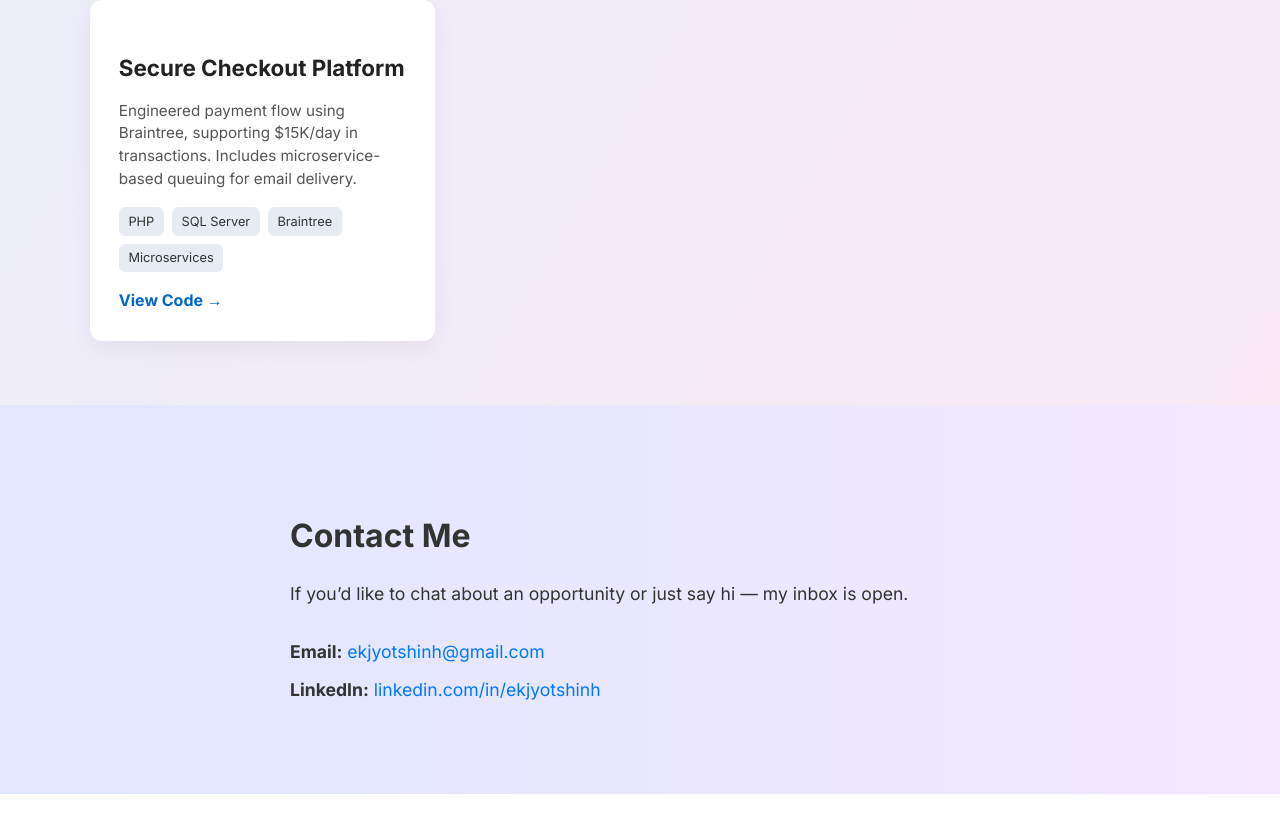
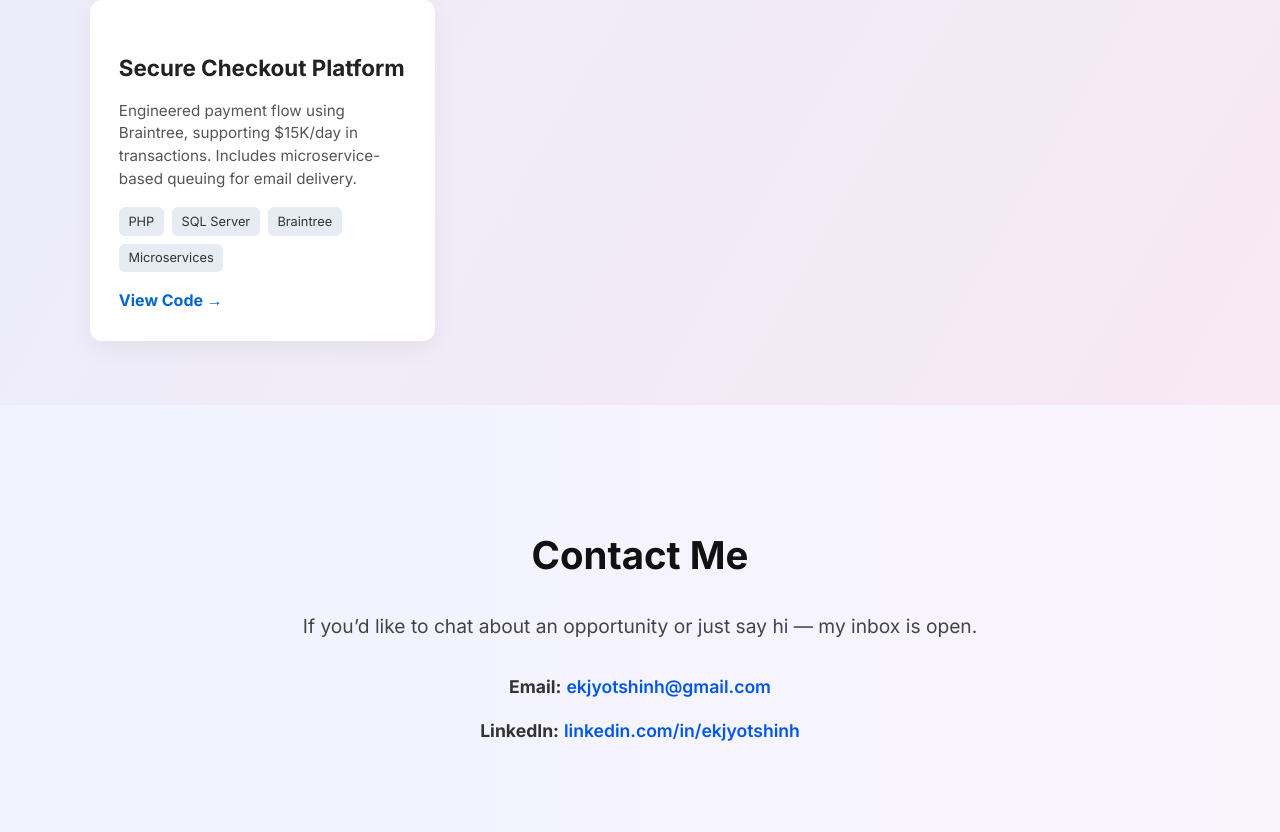
Before and after one commit to ekjyotshinh/portfolio, a React (Vite) app: page / in a window 1280 px wide. Shown: the part 3232-4064 px from the top of the page. Before the commit the page ends 4026 px from the top, so only its background shows below. Built offline with nearby package versions, Linux system fonts and the light colour scheme.

Commit message:
contact me UI updates

```diff
--- a/src/components/Contact/Contact.css
+++ b/src/components/Contact/Contact.css
@@ -1,38 +1,49 @@
 .contact {
-    padding: 80px 20px;
-    background: linear-gradient(to right, #e0e7ff, #f3e8ff);
-    color: #333;
-    text-align: left;
+  padding: 90px 20px;
+  background: linear-gradient(90deg, #f0f3ff, #f9f4ff);
+  color: #222;
+  text-align: center;
 }
 
 .contact-content {
-    max-width: 700px;
-    margin: 0 auto;
+  max-width: 680px;
+  margin: 0 auto;
 }
 
 .contact h2 {
-    font-size: 2rem;
-    margin-bottom: 20px;
+  font-size: 2.4rem;
+  margin-bottom: 25px;
+  font-weight: 700;
+  color: #111;
 }
 
 .contact p {
-    font-size: 1.1rem;
-    line-height: 1.6;
+  font-size: 1.2rem;
+  line-height: 1.7;
+  color: #444;
+  margin-bottom: 1.8rem;
 }
 
 .contact-details {
-    margin-top: 30px;
+  margin-top: 30px;
 }
 
 .contact-details p {
-    margin: 10px 0;
+  margin: 14px 0;
+  font-size: 1.1rem;
+  font-weight: 500;
+  color: #333;
 }
 
 .contact-details a {
-    color: #0077ff;
-    text-decoration: none;
+  color: #0057e7;
+  text-decoration: none;
+  font-weight: 600;
+  transition: color 0.3s ease;
 }
 
-.contact-details a:hover {
-    text-decoration: underline;
+.contact-details a:hover,
+.contact-details a:focus-visible {
+  color: #003ea1;
+  text-decoration: underline;
 }
```
